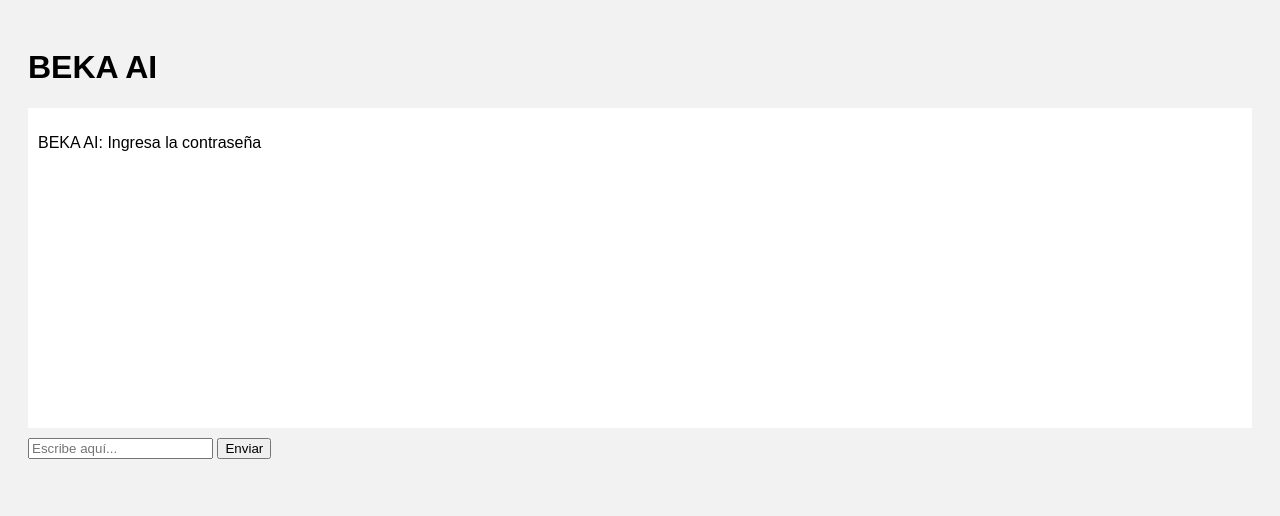
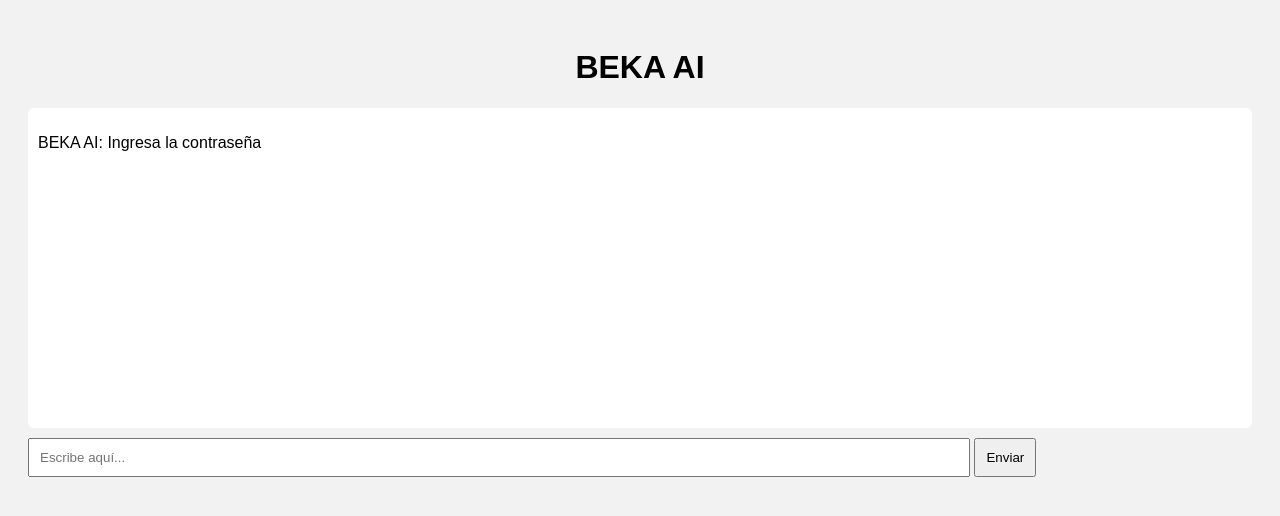
Before and after one commit to fwaldbaum/BEKAAI, a website: page public/index.html in a window 1280 px wide. Drawn offline with Linux system fonts and the light colour scheme; files that its build step writes are made by us from their sources; files whose address does not match are found by name.

Commit message:
Update and rename style.css to public/style.css

```diff
--- a/style.css
+++ b/public/style.css
@@ -3,10 +3,25 @@ body {
   background: #f2f2f2;
   padding: 20px;
 }
+
+h1 {
+  text-align: center;
+}
+
 #chat {
   background: white;
-  padding: 10px;
   height: 300px;
   overflow-y: auto;
+  padding: 10px;
   margin-bottom: 10px;
+  border-radius: 6px;
 }
+
+input {
+  width: 75%;
+  padding: 10px;
+}
+
+button {
+  padding: 10px;
+}
```
